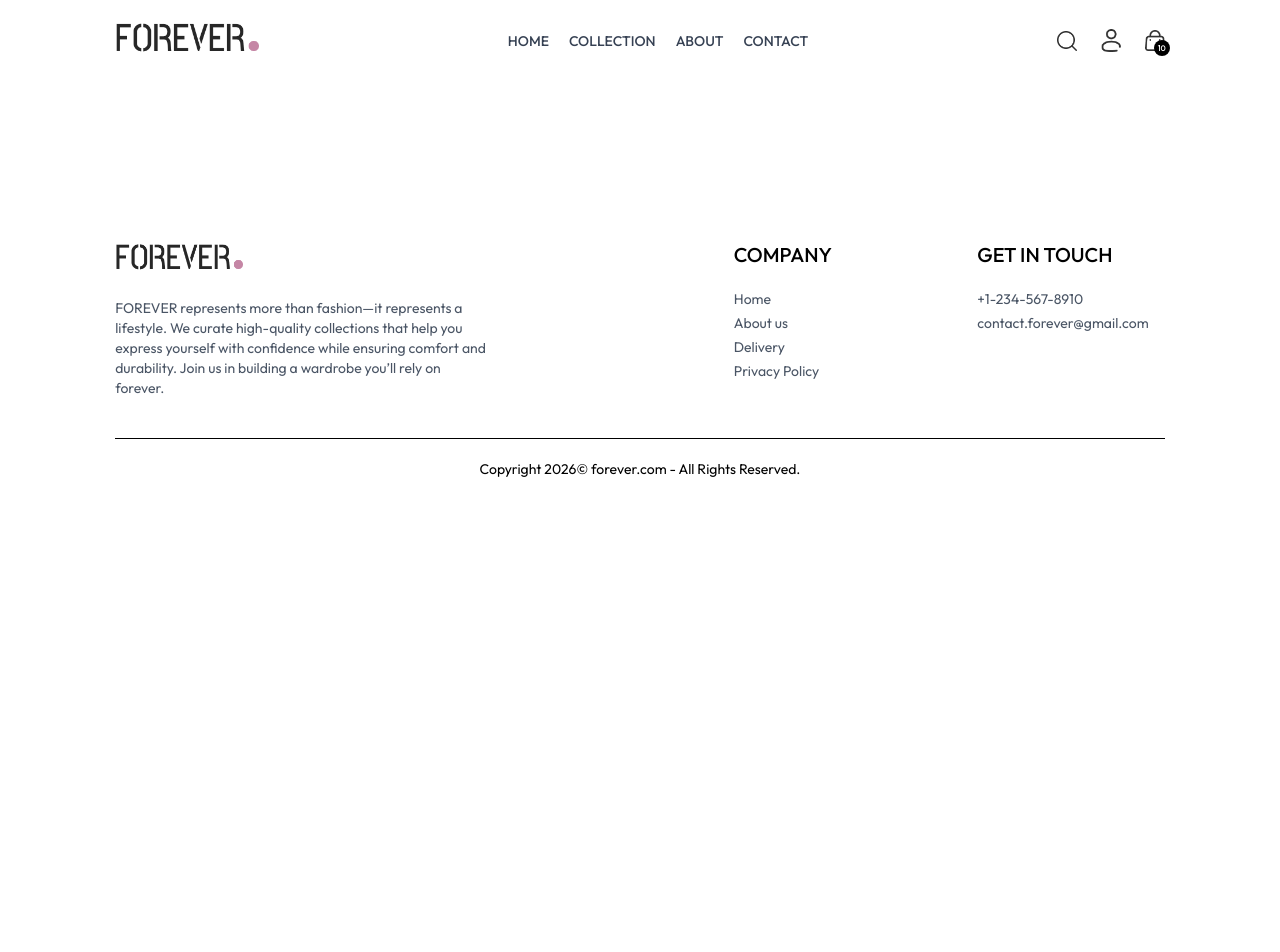
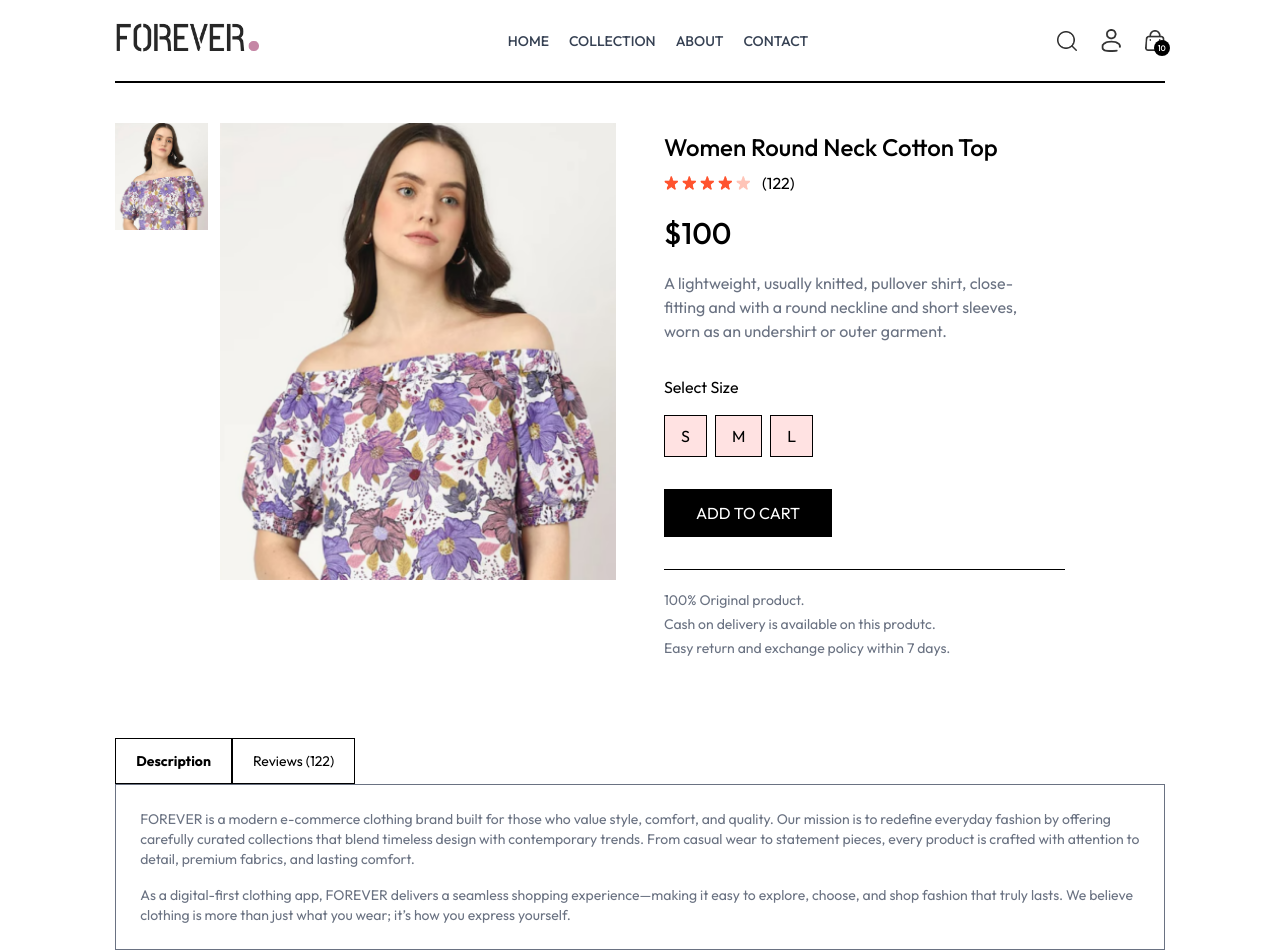
Before and after one commit to Moeen999/ecommerceAppFS, a React (Vite) app in the folder client/: page /product/aaaaa in a window 1280 px wide. Shown: the top 952 px of the page. Before the commit the page ends 800 px from the top, so only its background shows below. Built offline with nearby package versions, Linux system fonts and the light colour scheme.

Commit message:
Added the dynamic product data selected from the collection page to view the detail of that particular product also added the size selection in this page.

```diff
--- a/client/src/index.css
+++ b/client/src/index.css
@@ -8,6 +8,15 @@
 
 a.active hr{
     display: block;
+}
+
+body::selection{
+    background-color: pink;
+    color: black;
+}
+
+::-webkit-scrollbar{
+    display: none;
 }
 
 .prata-regular {
--- a/client/src/pages/Product.jsx
+++ b/client/src/pages/Product.jsx
@@ -1,10 +1,121 @@
+import { useContext, useEffect, useState } from "react";
+import { ShopContext } from "../context/ShopContext";
+import { useParams } from "react-router-dom";
+import { assets } from "../assets/assets";
 
 const Product = () => {
-  return (
-    <div>
+  const { productId } = useParams();
+  const { products, currency } = useContext(ShopContext);
+  const [productData, setProductData] = useState([]);
+  const [image, setImage] = useState(null);
+  const [selectedSize, setSelectedSize] = useState("");
 
+  const fetchProductData = async () => {
+    products.map((item, idx) => {
+      if (item._id === productId) {
+        setProductData(item);
+        setImage(item.image[0]);
+        return null;
+      }
+    });
+  };
+
+  useEffect(() => {
+    fetchProductData();
+  }, [productData, productId]);
+
+  return productData ? (
+    <div className="border-t-2 pt-10 transition-opacity ease-in duration-500 opacity-100">
+      {/* produtc data */}
+      <div className="flex gap-12 sm:gap-12 flex-col sm:flex-row">
+        {/* products images */}
+        <div className="flex-1 flex flex-col-reverse gap-3 sm:flex-row">
+          <div className="flex sm:flex-col overflow-x-auto sm:overflow-y-scroll justify-between sm:justify-normal sm:w-[18.7%] w-full">
+            {productData?.image?.map((itemImg, idx) => (
+              <img
+                onClick={() => setImage(itemImg)}
+                src={itemImg}
+                key={idx}
+                alt=""
+                className="w-[24%] sm:w-full sm:mb-3 flex shrink-0 cursor-pointer"
+              />
+            ))}
+          </div>
+          <div className="w-full sm:w-[80%]">
+            <img src={image} alt="" className="w-full h-auto" />
+          </div>
+        </div>
+
+        {/* Product info */}
+        <div className="flex-1">
+          <h1 className="font-medium text-2xl mt-2">{productData.name}</h1>
+          <div className="flex items-center gap-1 mt-2">
+            <img src={assets.star_icon} alt="" className="w-3.5" />
+            <img src={assets.star_icon} alt="" className="w-3.5" />
+            <img src={assets.star_icon} alt="" className="w-3.5" />
+            <img src={assets.star_icon} alt="" className="w-3.5" />
+            <img src={assets.star_dull_icon} alt="" className="w-3.5" />
+            <p className="pl-2">(122)</p>
+          </div>
+          <p className="mt-5 text-3xl font-medium">
+            {currency}
+            {productData.price}
+          </p>
+          <p className="mt-5 text-gray-500 w-3/4">{productData.description}</p>
+          <div className="flex flex-col gap-4 my-8">
+            <p>Select Size</p>
+            <div className="flex gap-2">
+              {productData?.sizes?.map((item, idx) => (
+                <button
+                  onClick={() => setSelectedSize(item)}
+                  className={`border cursor-pointer py-2 px-4 bg-red-100 ${item === selectedSize ? "border border-orange-500" : ""}`}
+                  key={idx}
+                >
+                  {item}
+                </button>
+              ))}
+            </div>
+          </div>
+
+          <button className="bg-black text-white px-8 py-3 active:bg-gray-700 cursor-pointer">
+            ADD TO CART
+          </button>
+          <hr className="mt-8 sm:w-4/5" />
+          <div className="text-sm text-gray-500 mt-5 flex flex-col gap-1">
+            <p>100% Original product.</p>
+            <p>Cash on delivery is available on this produtc.</p>
+            <p>Easy return and exchange policy within 7 days.</p>
+          </div>
+        </div>
+      </div>
+
+      {/*  */}
+      <div className="mt-20">
+        <div className="flex">
+          <b className="border px-5 py-3 text-sm">Description</b>
+          <p className="border px-5 py-3 text-sm">Reviews (122)</p>
+        </div>
+        <div className="flex flex-col gap-4 border px-6 py-6 text-sm text-gray-500">
+          <p>
+            FOREVER is a modern e-commerce clothing brand built for those who
+            value style, comfort, and quality. Our mission is to redefine
+            everyday fashion by offering carefully curated collections that
+            blend timeless design with contemporary trends. From casual wear to
+            statement pieces, every product is crafted with attention to detail,
+            premium fabrics, and lasting comfort.
+          </p>
+          <p>
+            As a digital-first clothing app, FOREVER delivers a seamless
+            shopping experience—making it easy to explore, choose, and shop
+            fashion that truly lasts. We believe clothing is more than just what
+            you wear; it’s how you express yourself.
+          </p>
+        </div>
+      </div>
     </div>
-  )
-}
+  ) : (
+    <div className="opacity-0"></div>
+  );
+};
 
-export default Product
+export default Product;
```
Also changed, not shown: client/src/components/ProductItem.jsx (+17 -10 lines).
